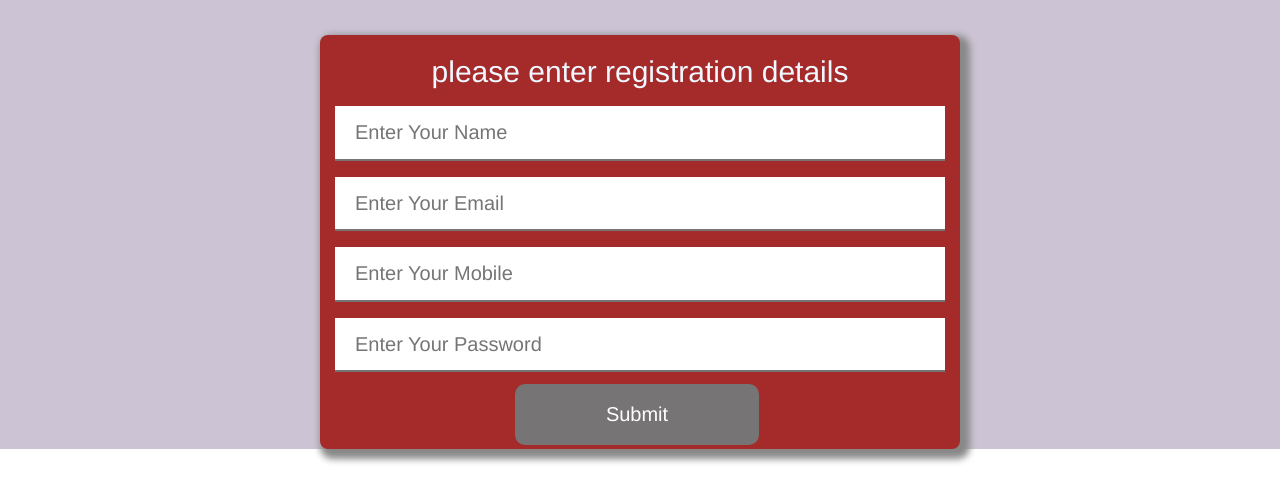
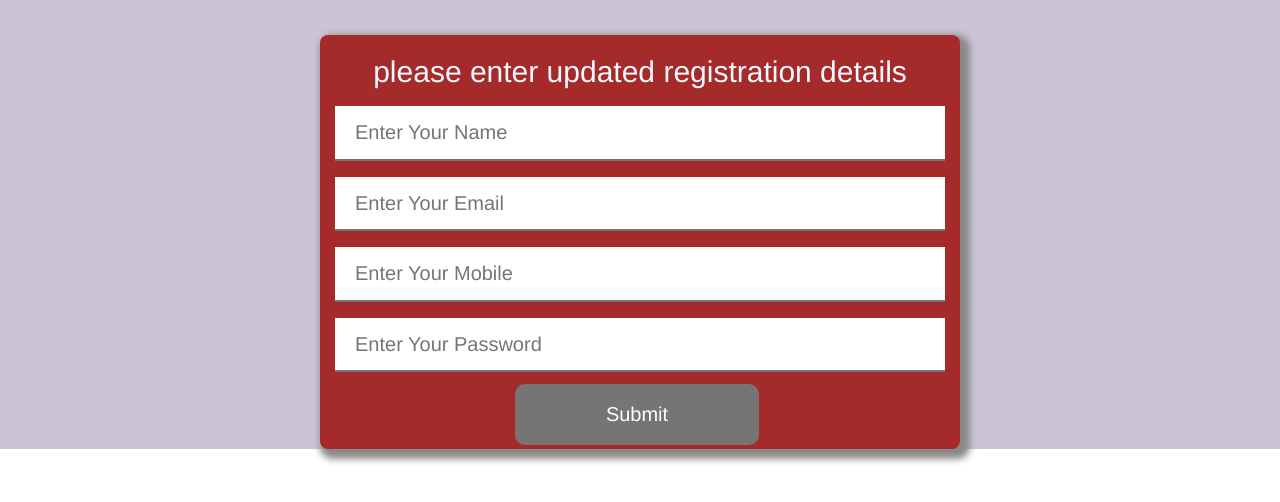
Before and after one commit to raushangiri/raushangiri, a website: page signup_success.html in a window 1280 px wide. Drawn offline with nearby package versions, Linux system fonts and the light colour scheme.

Commit message:
Update signup_success.html

```diff
--- a/signup_success.html
+++ b/signup_success.html
@@ -22,7 +22,7 @@
             </div>
             <div class="col-md-6 main" style="background-color: brown;">
                 <form action="/sign_up" method="POST">
-                    <h2>please enter registration details</h2>
+                    <h2>please enter updated registration details</h2>
                     <input type="text" class="box" id="name" name="name" placeholder="Enter Your Name" required />
                     <br>
                     <input type="text" class="box" id="email" name="email" placeholder="Enter Your Email" required unique/>
```
